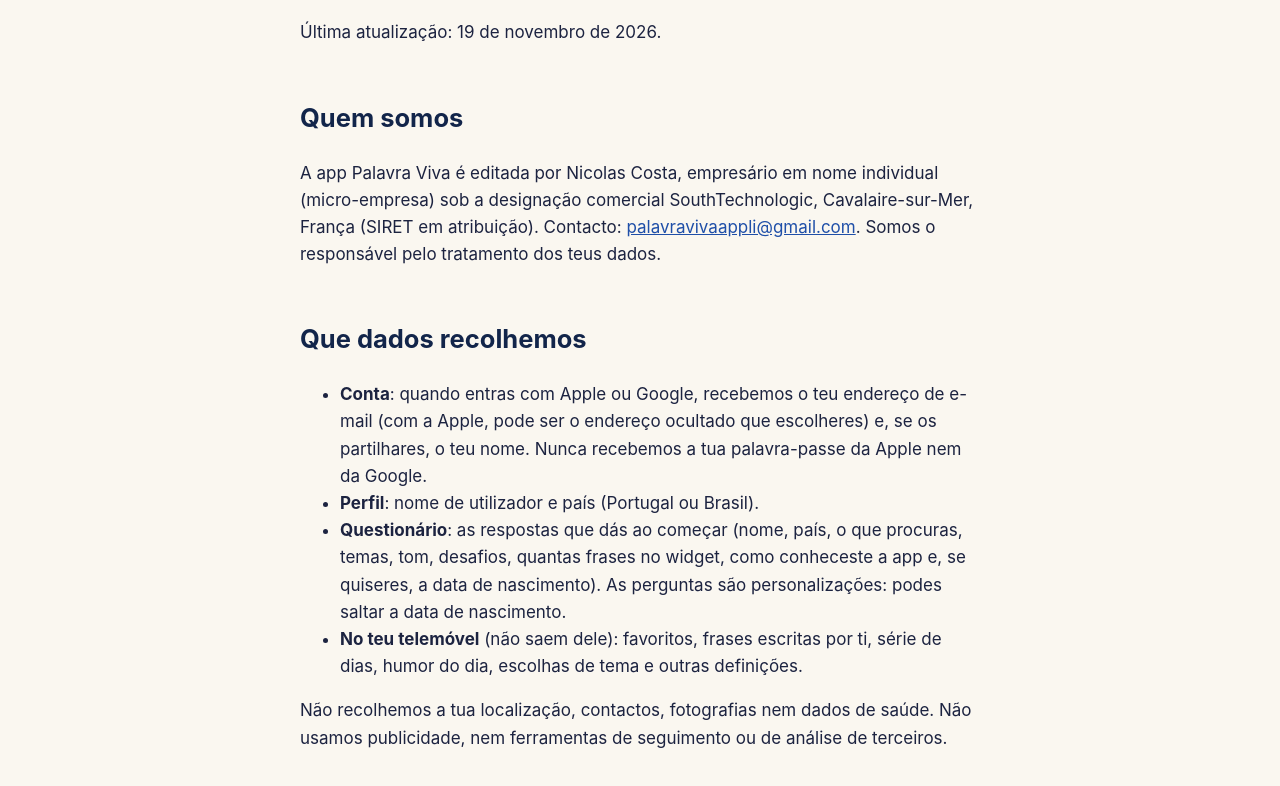
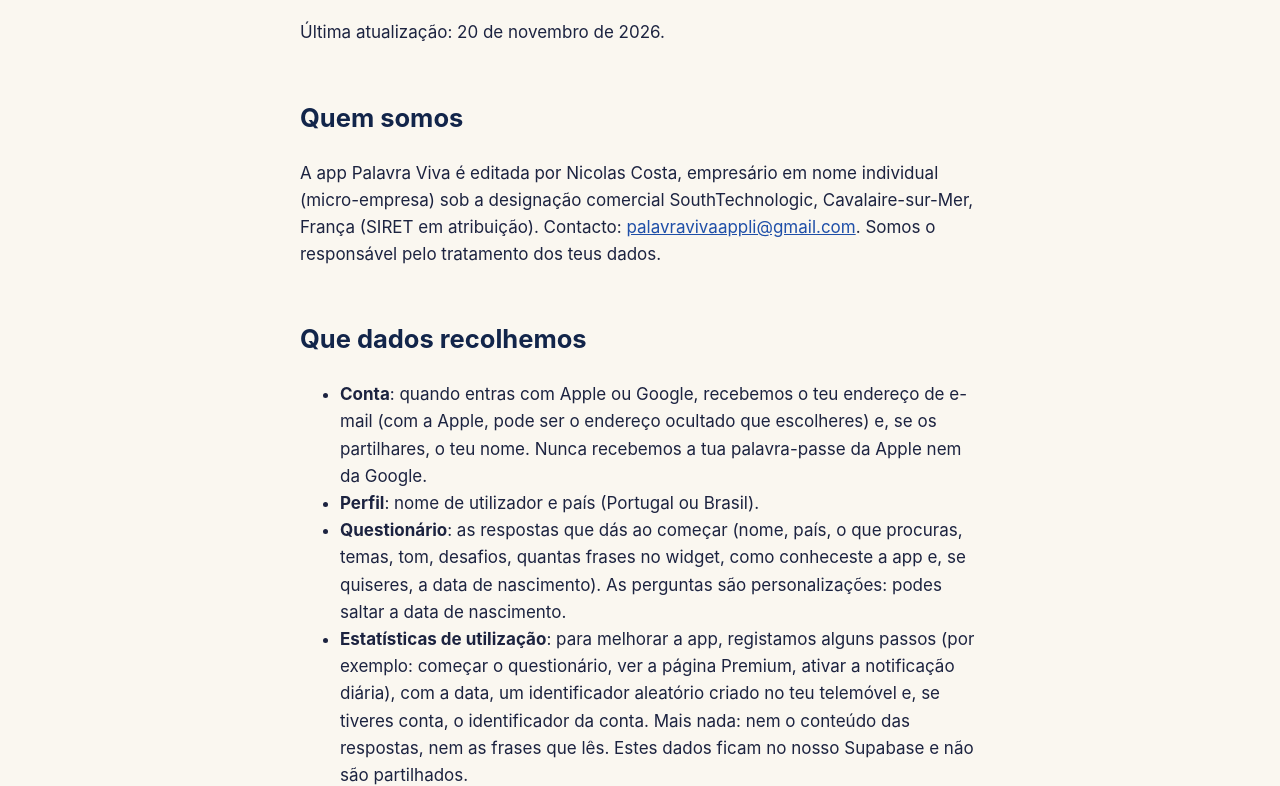
Before and after one commit to CostaNicoCreate/palavra-viva-site, a plain HTML site: page privacidade.html in a window 1280 px wide. Shown: the part 175-961 px from the top of the page. Drawn offline with Linux system fonts and the light colour scheme.

Commit message:
Política: estatísticas de utilização anónimas
Co-Authored-By: Claude Opus 5.5 <noreply@anthropic.com>

```diff
--- a/privacidade.html
+++ b/privacidade.html
@@ -4,7 +4,7 @@
 <body><header><a href="index.html">Palavra Viva</a></header>
 <main>
 <h1>Política de privacidade</h1>
-<p>Última atualização: 19 de novembro de 2026.</p>
+<p>Última atualização: 20 de novembro de 2026.</p>
 
 <h2>Quem somos</h2>
 <p>A app Palavra Viva é editada por Nicolas Costa, empresário em nome individual (micro-empresa) sob a designação comercial SouthTechnologic, Cavalaire-sur-Mer, França (SIRET em atribuição). Contacto: <a href="mailto:palavravivaappli@gmail.com">palavravivaappli@gmail.com</a>. Somos o responsável pelo tratamento dos teus dados.</p>
@@ -14,9 +14,10 @@
 <li><strong>Conta</strong>: quando entras com Apple ou Google, recebemos o teu endereço de e-mail (com a Apple, pode ser o endereço ocultado que escolheres) e, se os partilhares, o teu nome. Nunca recebemos a tua palavra-passe da Apple nem da Google.</li>
 <li><strong>Perfil</strong>: nome de utilizador e país (Portugal ou Brasil).</li>
 <li><strong>Questionário</strong>: as respostas que dás ao começar (nome, país, o que procuras, temas, tom, desafios, quantas frases no widget, como conheceste a app e, se quiseres, a data de nascimento). As perguntas são personalizações: podes saltar a data de nascimento.</li>
+<li><strong>Estatísticas de utilização</strong>: para melhorar a app, registamos alguns passos (por exemplo: começar o questionário, ver a página Premium, ativar a notificação diária), com a data, um identificador aleatório criado no teu telemóvel e, se tiveres conta, o identificador da conta. Mais nada: nem o conteúdo das respostas, nem as frases que lês. Estes dados ficam no nosso Supabase e não são partilhados.</li>
 <li><strong>No teu telemóvel</strong> (não saem dele): favoritos, frases escritas por ti, série de dias, humor do dia, escolhas de tema e outras definições.</li>
 </ul>
-<p>Não recolhemos a tua localização, contactos, fotografias nem dados de saúde. Não usamos publicidade, nem ferramentas de seguimento ou de análise de terceiros.</p>
+<p>Não recolhemos a tua localização, contactos, fotografias nem dados de saúde. Não usamos publicidade, nem ferramentas de seguimento ou de análise de terceiros: as estatísticas acima são nossas e não servem para te seguir noutras apps.</p>
 
 <h2>Para que usamos os dados</h2>
 <ul>
@@ -24,6 +25,7 @@
 <li>Escolher as frases que te mostramos (temas, tom, humor, gostos).</li>
 <li>Gerir o Premium, quando subscrito (o pagamento é feito pela Apple; não recebemos os dados do teu cartão).</li>
 <li>Responder aos teus pedidos de apoio.</li>
+<li>Perceber, em números globais, onde a app pode melhorar (estatísticas de utilização).</li>
 </ul>
 <p>Base legal (RGPD): execução do serviço que pediste e, para a data de nascimento e outras respostas facultativas, o teu consentimento.</p>
 
```
